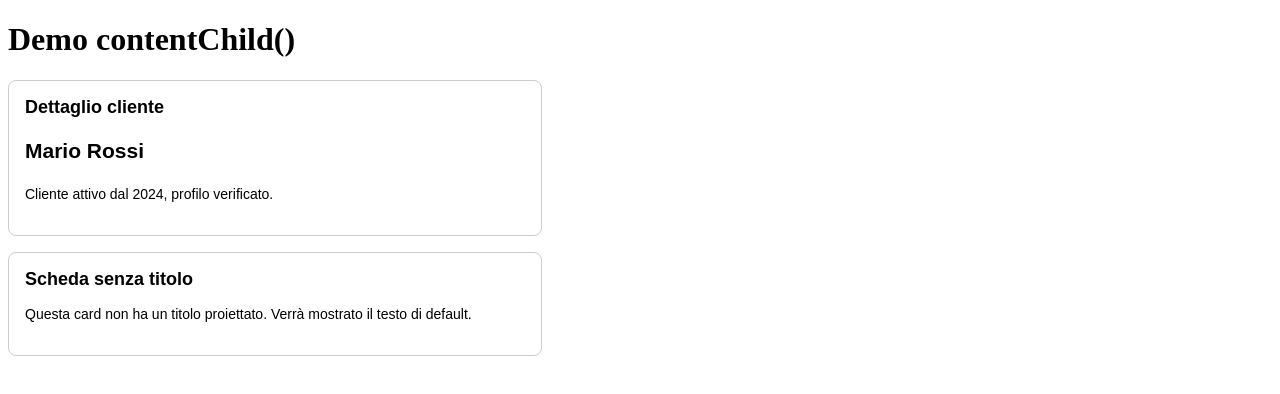
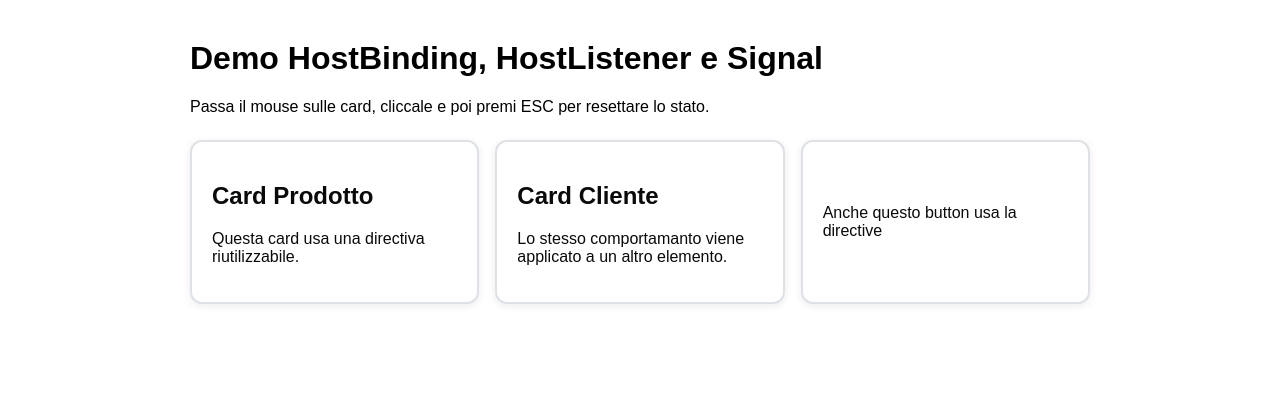
Before and after one commit to paolopci/SignalCourse2026, an Angular app: page / in a window 1280 px wide. Shown: the top 394 px of the page. Built offline with nearby package versions, Linux system fonts and the light colour scheme.

Commit message:
example9 hostbinding e hostlistener

```diff
--- /dev/null
+++ b/src/app/examples09/app109/app109.component.css
@@ -0,0 +1,34 @@
+.container {
+  max-width: 900px;
+  margin: 40px auto;
+  font-family: Arial, sans-serif;
+}
+
+.grid {
+  display: grid;
+  grid-template-columns: repeat(3, 1fr);
+  gap: 16px;
+  margin-top: 24px;
+}
+
+.app-hover-card {
+  padding: 20px;
+  border: 2px solid;
+  border-radius: 12px;
+  cursor: pointer;
+  transition:
+    transform 180ms ease,
+    box-shadow 180ms ease,
+    background-color 180ms ease;
+  box-shadow: 0 2px 8px rgba(0, 0, 0, 0.08);
+}
+
+.app-hover-card--hovered {
+  transform: translateY(-4px);
+  box-shadow: 0 10px 24px rgba(0, 0, 0, 0.16);
+}
+
+button.app-hover-card {
+  font-size: 16px;
+  text-align: left;
+}
--- /dev/null
+++ b/src/app/examples09/app109/app109.component.html
@@ -0,0 +1,19 @@
+<main class="container">
+  <h1>Demo HostBinding, HostListener e Signal</h1>
+
+  <p>Passa il mouse sulle card, cliccale e poi premi ESC per resettare lo stato.</p>
+
+  <div class="grid">
+    <article appHoverCard>
+      <h2>Card Prodotto</h2>
+      <p>Questa card usa una directiva riutilizzabile.</p>
+    </article>
+
+    <article appHoverCard>
+      <h2>Card Cliente</h2>
+      <p>Lo stesso comportamanto viene applicato a un altro elemento.</p>
+    </article>
+
+    <button appHoverCard type="button">Anche questo button usa la directive</button>
+  </div>
+</main>
--- /dev/null
+++ b/src/app/examples09/hover-card.directive.ts
@@ -0,0 +1,87 @@
+import { computed, Directive, Host, HostBinding, HostListener, signal } from '@angular/core';
+
+@Directive({
+  selector: '[appHoverCard]',
+})
+export class HoverCardDirective {
+  // Signal privato che indica se il mouse è sopra l'elemento host
+  private readonly isHovered = signal(false);
+
+  // Signal privato che conta i click sull'elemento host
+  private readonly clickCount = signal(0);
+
+  // Signal calcolato: cambia colore in base allo stato hover
+  private readonly backgroundColor = computed(() => (this.isHovered() ? '#941732' : '#ffffff'));
+
+  // Signal calcolato: cambia bordo in base allo stato hover
+  private readonly borderColor = computed(() => (this.isHovered() ? '#0d6efd' : '#dee2e6'));
+  private readonly Color = computed(() => (this.isHovered() ? '#f1f2f3' : '#090a0a'));
+
+  // Class CSS sempre presente sull'host
+  @HostBinding('class.app-hover-card')
+  readonly baseClass = true;
+
+  // Classe CSS applicata solo quando il mouse è sopra l'host
+  @HostBinding('class.app-hover-card--hovered')
+  get hoveredClass(): boolean {
+    return this.isHovered();
+  }
+
+  // Binding sullo stile background-color dell'host
+  @HostBinding('style.backgroundColor')
+  get hostBackgroundColor(): string {
+    return this.backgroundColor();
+  }
+
+  // Binding sullo stile borderColor dell'host
+  @HostBinding('style.borderColor')
+  get hostBorderColor(): string {
+    return this.borderColor();
+  }
+  // Binding sullo stile borderColor dell'host
+  @HostBinding('style.Color')
+  get hostColor(): string {
+    return this.Color();
+  }
+
+  // Binding su un attributo custom utile per debug o test
+  @HostBinding('attr.data-click')
+  get hostDataClick(): number {
+    return this.clickCount();
+  }
+
+  // Binding su un attributo ARIA
+  @HostBinding('attr.aria-label')
+  get hostAriaLabel(): string {
+    return `Elemento cliccato ${this.clickCount} volte`;
+  }
+
+  // Evento mouseenter sull'elemento host
+  @HostListener('mouseenter')
+  onMouseEnter(): void {
+    this.isHovered.set(true);
+  }
+
+  // Evento mouseleave sull'elemento host
+  @HostListener('mouseleave')
+  onMouseLeave(): void {
+    this.isHovered.set(false);
+  }
+
+  // Evento click sull'elemento host
+  @HostListener('click', ['$event'])
+  onClick(event: MouseEvent): void {
+    this.clickCount.update((currentValue) => currentValue + 1);
+
+    console.log('Elemento cliccato:', event.target);
+    console.log('Numero click:', this.clickCount());
+  }
+
+  // Evento globale: premendo ESC resetto lo stato
+  @HostListener('window:keydown.escape')
+  onEscapePressed(): void {
+    console.log('Reset dei contatori ....');
+    this.isHovered.set(false);
+    this.clickCount.set(0);
+  }
+}
--- a/src/index.html
+++ b/src/index.html
@@ -21,6 +21,7 @@
     <!-- <app-app103></app-app103> -->
     <!-- <app-app104></app-app104> -->
     <!-- <app-app105></app-app105> -->
-    <app-app107></app-app107>
+    <!-- <app-app107></app-app107> -->
+    <app-app109></app-app109>
   </body>
 </html>
--- a/src/main.ts
+++ b/src/main.ts
@@ -15,5 +15,6 @@ import { App103 } from './app/examples03/app103/app103';
 import { App104 } from './app/examples04/app104/app104';
 import { App105 } from './app/examples05/app105/app105';
 import { App107Component } from './app/examples07/app107/app107.component';
+import { App109Component } from './app/examples09/app109/app109.component';
 
-bootstrapApplication(App107Component, appConfig).catch((err) => console.error(err));
+bootstrapApplication(App109Component, appConfig).catch((err) => console.error(err));
```
Also changed, not shown: src/app/examples09/app109/app109.component.ts (added, +10 -0 lines).
